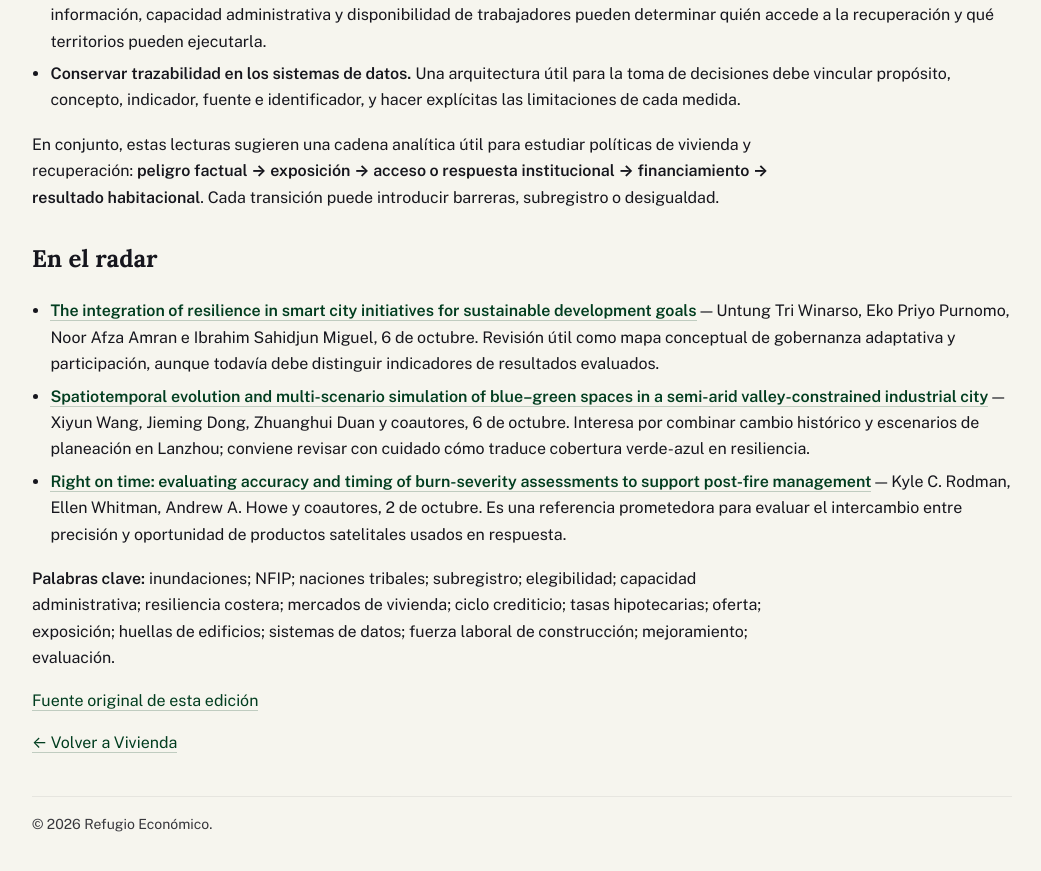
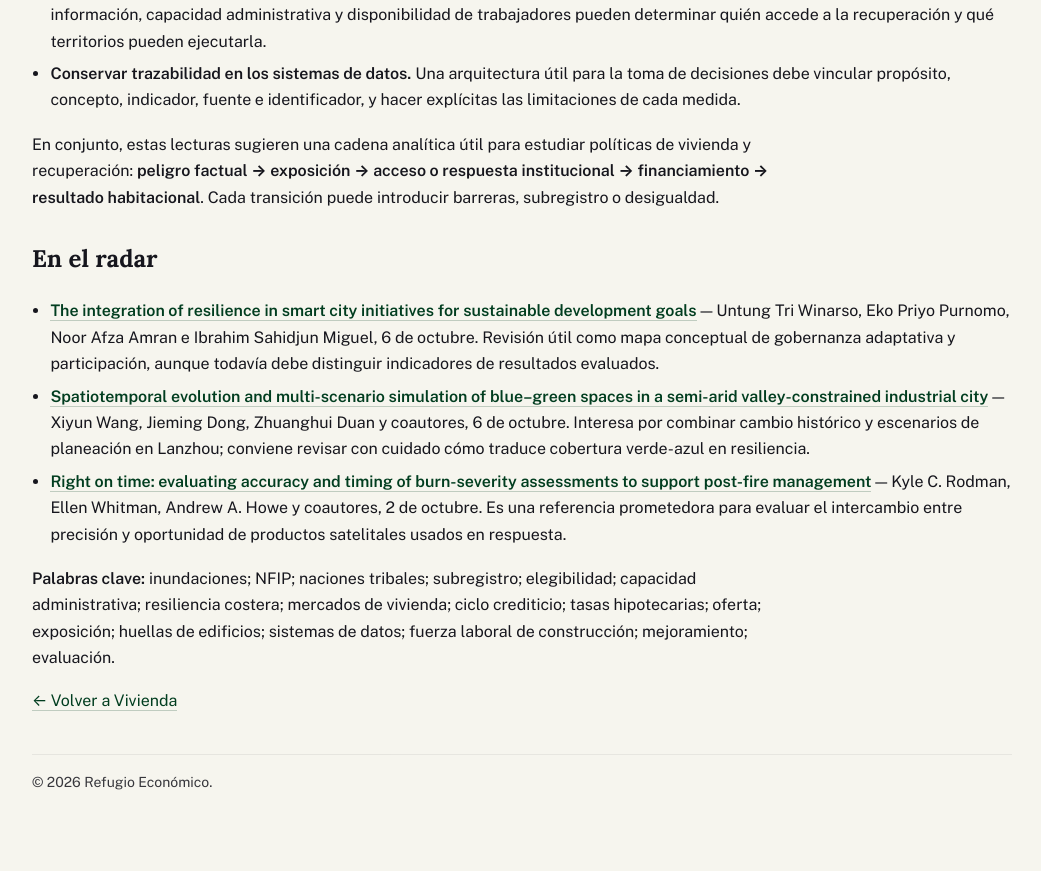
Before and after one commit to socapal/refugioeconomico.mx, a Jekyll site: the page built from _radar/2026-10-09.md, in a window 1280 px wide and 900 px high, scrolled down 3532 px. Shown: the top 871 px of the window, without its empty margins (118-1159 px from the left). Built offline with Jekyll 4.4.1, drawn with Linux system fonts in a browser that asks for light colours; some of the changed lines change nothing that is shown.

Commit message:
Retira fuente interna de Radar Urbano

```diff
--- a/_radar/2026-10-09.md
+++ b/_radar/2026-10-09.md
@@ -3,7 +3,6 @@ title: "Cuando el riesgo no entra al registro"
 date: 2026-10-09
 insight: "Los registros administrativos pueden subestimar el impacto real de un desastre. Entre el peligro físico y la recuperación hay filtros de elegibilidad, capacidad institucional, financiamiento y capacidad productiva."
 tags: [Vivienda, Resiliencia urbana, Mercados de vivienda, Gobernanza urbana, Evaluación]
-source_url: https://app.notion.com/p/3b897638278781efac7efe100139e03e
 ---
 
 **Ventana revisada:** 2–9 de octubre de 2026
```
